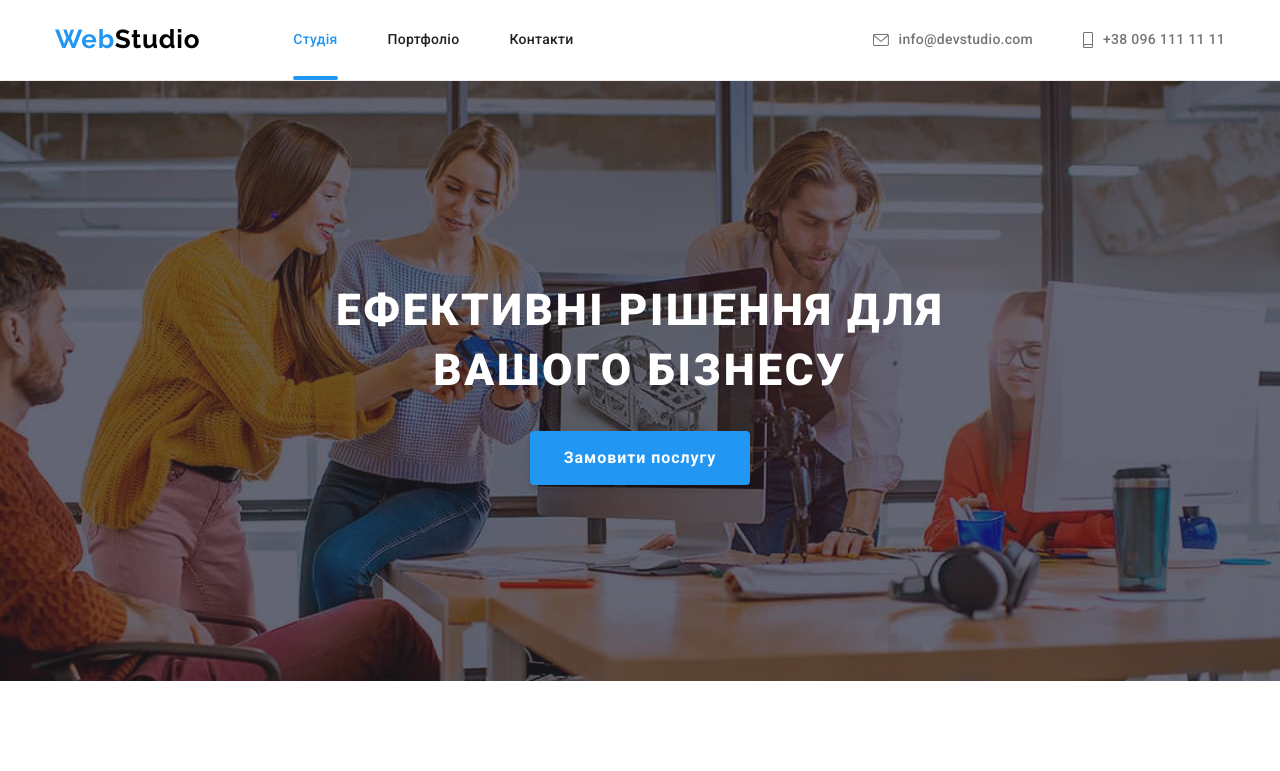
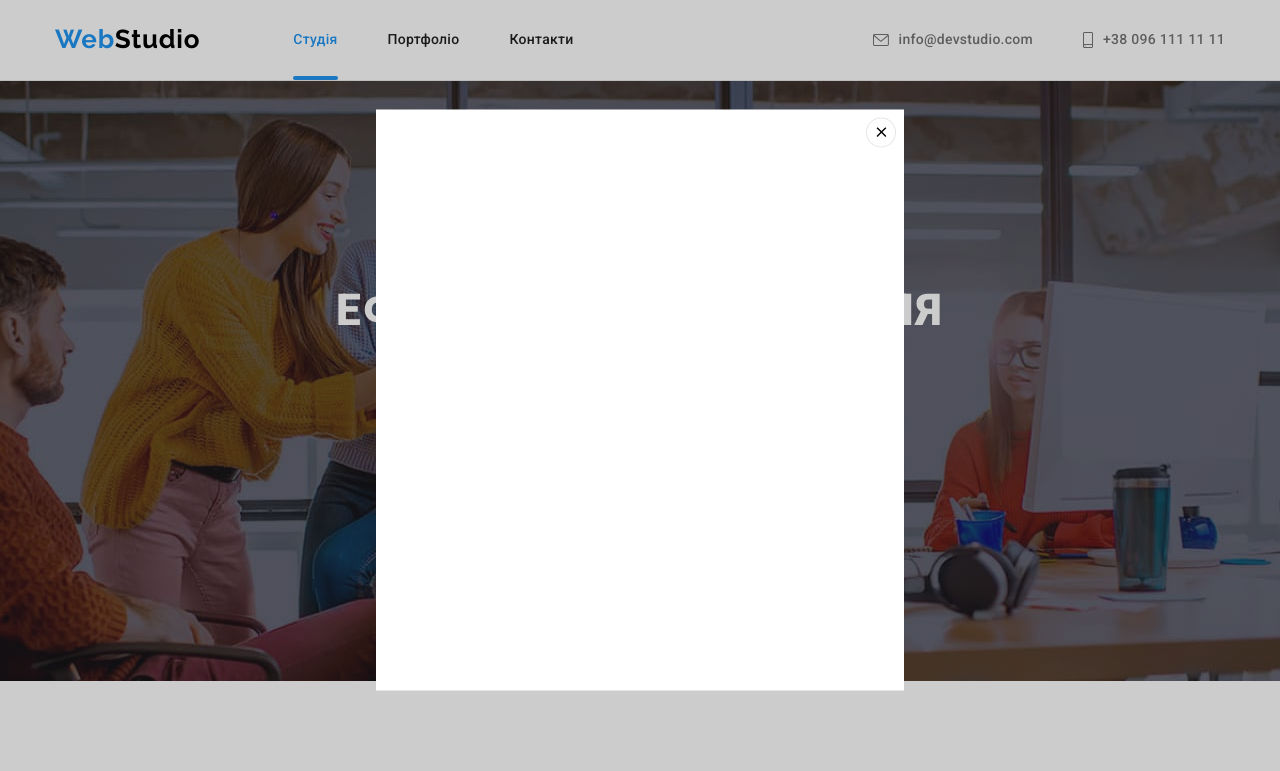
Before and after one commit to Djoult/goit-markup-hw-05, a plain HTML site: page index.html in a window 1280 px wide. Both pictures are taken after a click on the button "Замовити послугу". Shown: the top 771 px of the page. Drawn offline with Linux system fonts and the light colour scheme.

Commit message:
Adding modal

```diff
--- a/css/styles.css
+++ b/css/styles.css
@@ -21,6 +21,8 @@
   --examples-border-color: #eeeeee;
   --team-section-bg-color: #f5f4fa;
   --clients-logo-color: #afb1b8;
+  --close-border-color: rgba(0, 0, 0, 0.1);
+  --data-modal-color: rgba(0, 0, 0, 0.2);
   --indent: 30px;
   --items: 3;
   --timing-function: cubic-bezier(0.4, 0, 0.2, 1);
@@ -142,6 +144,7 @@ img {
   color: var(--accent-color);
 }
 .current::after {
+  display: block;
   content: '';
   position: absolute;
   width: 100%;
@@ -595,7 +598,62 @@ img {
   box-shadow: 0px 1px 1px rgba(0, 0, 0, 0.12), 0px 4px 4px rgba(0, 0, 0, 0.06),
     1px 4px 6px rgba(0, 0, 0, 0.16);
 }
+.data-modal {
+  position: fixed;
+  top: 0;
+  left: 0;
+  width: 100%;
+  height: 100%;
+  background-color: var(--data-modal-color);
 
+  opacity: 1;
+
+  transition: opacity 250ms cubic-bezier(0.4, 0, 0.2, 1);
+}
+
+.data-modal.is-hidden {
+  opacity: 0;
+  pointer-events: none;
+}
+
+.data-modal.is-hidden .modal {
+  transform: translate(-50%, -50%) scale(1.1);
+}
+
+.modal {
+  position: absolute;
+  top: 50%;
+  left: 50%;
+
+  min-width: 528px;
+  min-height: 581px;
+  padding: 15px;
+
+  background-color: var(--primary-color);
+
+  transform: translate(-50%, -50%) scale(1);
+
+  transition: transform 250ms cubic-bezier(0.4, 0, 0.2, 1);
+}
+.modal-close {
+  display: flex;
+  align-items: center;
+  justify-content: center;
+  position: absolute;
+  top: 0;
+  right: 0;
+  width: 30px;
+  height: 30px;
+  margin-right: 8px;
+  margin-top: 8px;
+  border-radius: 50%;
+  color: var(--logo-color);
+  background-color: var(--primary-color);
+  border: 1px solid var(--close-border-color);
+}
+.close-button {
+  fill: currentColor;
+}
 @keyframes show {
   0% {
     opacity: 0;
--- a/index.html
+++ b/index.html
@@ -51,7 +51,7 @@
     <main>
       <section class="hero section">
         <h1 class="hero-title">Ефективні рішення для<br />вашого бізнесу</h1>
-        <button type="button" class="button">Замовити послугу</button>
+        <button type="button" class="button" data-modal-open>Замовити послугу</button>
       </section>
 
       <section class="features section without-padding">
@@ -359,6 +359,15 @@
         </div>
       </div>
     </footer>
+    <div class="data-modal is-hidden" data-modal>
+      <div class="modal">
+        <button data-modal-close type="button" class="button modal-close">
+          <svg class="close-icon" width="18" height="18">
+            <use href="./images/icons.svg#icon-close"></use>
+          </svg>
+        </button>
+      </div>
+    </div>
     <script src="./js/modal.js"></script>
   </body>
 </html>
```
